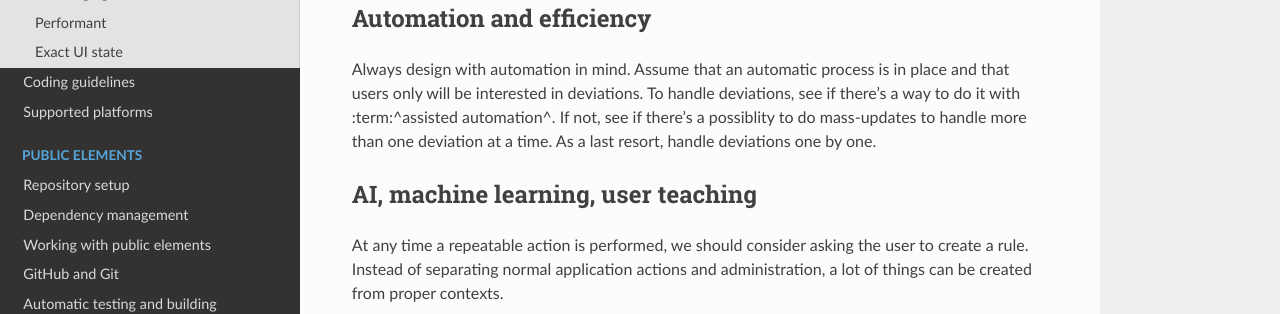
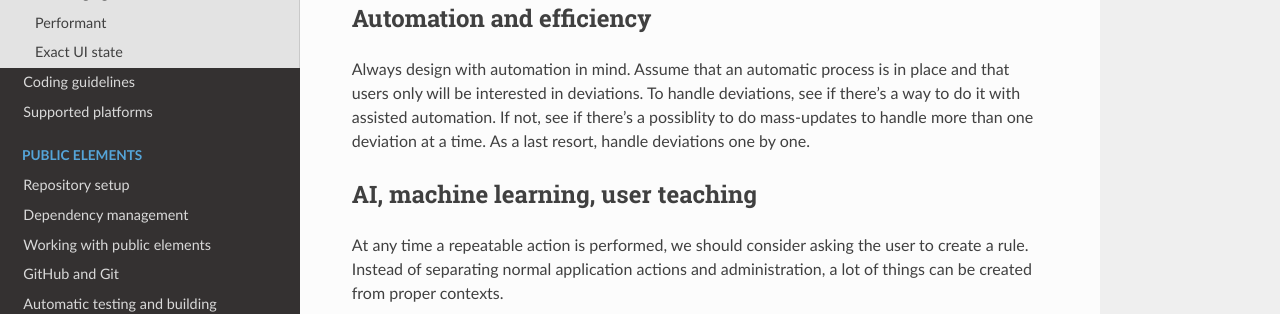
Before and after one commit to plumelo/cosmoz-frontend-rtd, a Sphinx documentation site: the page built from docs/intro/25-app-guidelines.rst, in a window 1280 px wide and 900 px high. Shown: the part 230-544 px from the top of the window. Built offline with Sphinx 7.4.7 and the Read the Docs theme 2.0.0, drawn with Linux system fonts in a browser that asks for light colours.

Commit message:
Fix syntax error

```diff
--- a/docs/intro/25-app-guidelines.rst
+++ b/docs/intro/25-app-guidelines.rst
@@ -10,7 +10,7 @@ Automation and efficiency
 
 Always design with automation in mind.
 Assume that an automatic process is in place and that users only will be interested in deviations.
-To handle deviations, see if there's a way to do it with :term:^assisted automation^.
+To handle deviations, see if there's a way to do it with :term:`assisted automation`.
 If not, see if there's a possiblity to do mass-updates to handle more than one deviation at a time.
 As a last resort, handle deviations one by one.
 
```
